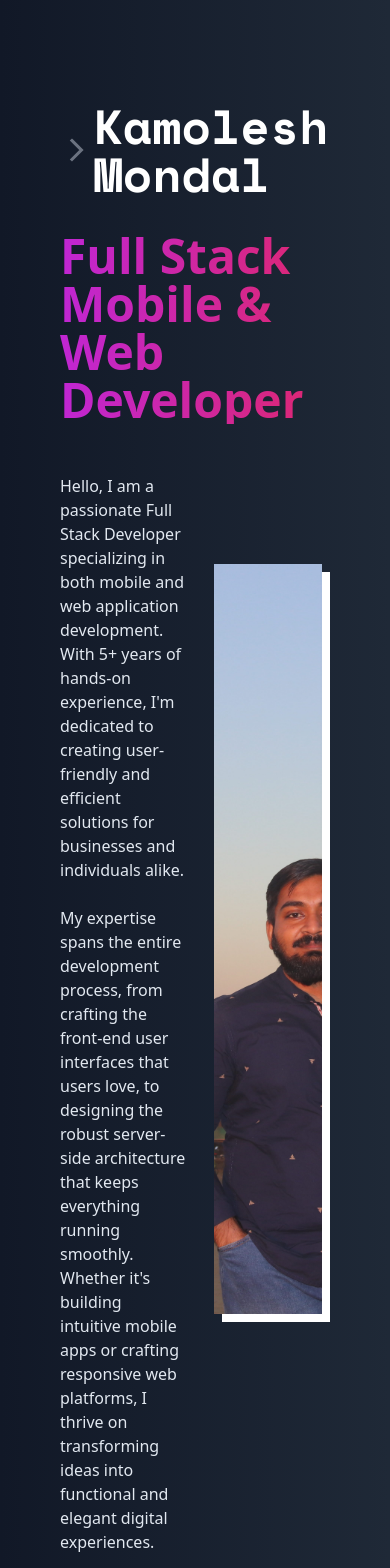
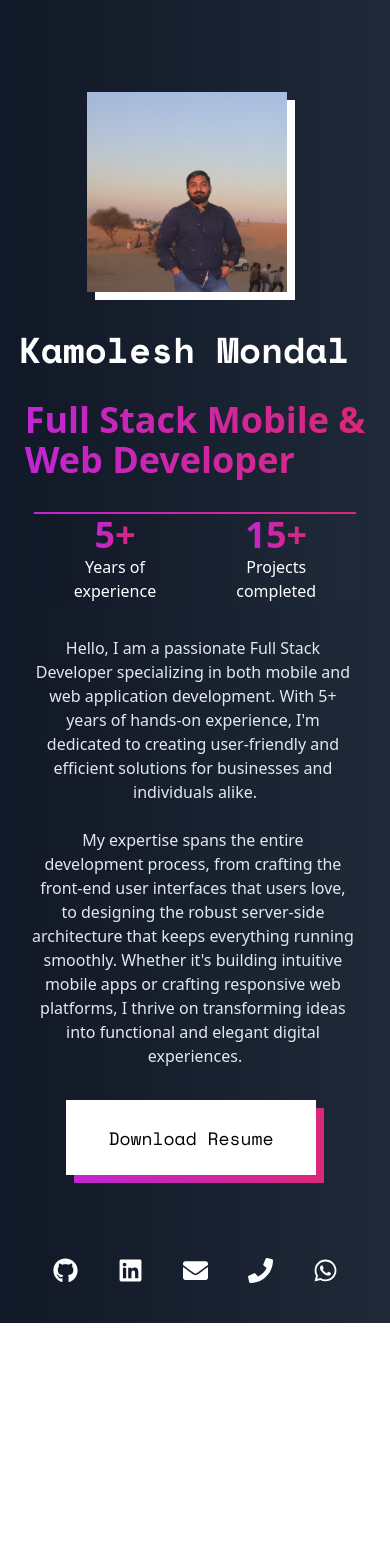
Before and after one commit to kamolesh97/portfolio-template, a Next.js app: page / in a window 390 px wide. Shown: the top 1568 px of the page. After the commit the page ends 1323 px from the top, so only its background shows below. Built offline with nearby package versions, Linux system fonts and the light colour scheme.

Commit message:
Responsive UI

```diff
--- a/src/app/AnimatedText.jsx
+++ b/src/app/AnimatedText.jsx
@@ -7,7 +7,7 @@ import { DEVELOPER_NAME } from '@/common/constants';
 const AnimatedText = () => {
   return (
     <TypeAnimation
-      className="type text-5xl font-semibold text-white"
+      className="type text-4xl font-semibold text-white md:text-5xl"
       cursor={false}
       sequence={[DEVELOPER_NAME]}
       speed={20}
--- a/src/app/InfoSection/Info.jsx
+++ b/src/app/InfoSection/Info.jsx
@@ -1,10 +1,12 @@
 const Info = ({ label, value }) => {
   return (
-    <div className="flex w-[200px] items-center justify-center px-[20px] font-sans">
+    <div className="flex flex-col items-center justify-center px-[40px] font-sans md:w-[200px] md:flex-row md:px-[20px]">
       <p className="bg-gradient-to-r from-fuchsia-600 to-pink-600 bg-clip-text text-4xl font-bold text-transparent ">
         {value}
       </p>
-      <span className="ml-4 text-white">{label}</span>
+      <span className="whitespace-break-spaces text-center text-white md:ml-4 md:text-start">
+        {label}
+      </span>
     </div>
   );
 };
--- a/src/app/InfoSection/index.jsx
+++ b/src/app/InfoSection/index.jsx
@@ -12,7 +12,7 @@ const InfoSection = ({ className }) => {
         className
       )}
     >
-      <div className="flex h-[90px] bg-gradient-to-r from-gray-900 to-gray-800">
+      <div className="flex h-[90px] justify-evenly bg-gradient-to-r from-gray-900 to-gray-800 md:justify-start">
         {INFO.map((info, index) => (
           <Info {...info} key={index} />
         ))}
--- a/src/app/page.js
+++ b/src/app/page.js
@@ -11,23 +11,9 @@ import Urls from './Urls';
 
 const Home = () => (
   <div className="flex min-h-screen flex-col items-center justify-center overflow-y-auto bg-black md:py-[50px]">
-    <div className="w-[100vw] bg-gradient-to-r from-gray-900 to-gray-800 p-[60px] pt-[100px] md:w-[90vw] md:rounded-2xl xl:w-[50vw]">
-      <div className="flex items-center justify-between">
-        <div className="flex w-[60%] flex-col items-start pr-8">
-          <div className="flex min-h-[100px] items-center">
-            <IoChevronForwardSharp className="text-6xl text-gray-500" />
-            <AnimatedText />
-          </div>
-          <p className="mt-8 whitespace-break-spaces bg-gradient-to-r from-fuchsia-600 to-pink-600 bg-clip-text font-sans text-5xl font-bold text-transparent">
-            {DESIGNATION}
-          </p>
-          <p className="mb-8 mt-[50px] whitespace-break-spaces font-sans text-slate-200">{INTRO}</p>
-          <InfoSection className="mb-8" />
-          <Link download={RESUME_FILE_NAME} href={`/resume/${RESUME_FILE_NAME}`} target="_blank">
-            <Button label="Download Resume" />
-          </Link>
-        </div>
-        <div className="flex h-[750px] w-[50%] bg-white">
+    <div className="w-[100vw] bg-gradient-to-r from-gray-900 to-gray-800 pt-[100px] md:w-[90vw] md:rounded-2xl md:p-[60px] md:pt-[100px] xl:w-[50vw]">
+      <div className="flex flex-col items-center justify-between md:flex-row">
+        <div className="flex h-[200px] w-[200px] bg-white md:order-2 md:h-[750px] md:w-[50%]">
           <div className="relative -ml-2 -mt-2 h-full w-full">
             <Image
               alt="profile"
@@ -37,8 +23,29 @@ const Home = () => (
             />
           </div>
         </div>
+        <div className="flex flex-col items-center md:w-[60%] md:items-start md:pr-8">
+          <div className="order-1 flex min-h-[100px] items-center">
+            <IoChevronForwardSharp className="hidden text-6xl text-gray-500 md:block" />
+            <AnimatedText />
+          </div>
+          <p className="order-2 whitespace-break-spaces bg-gradient-to-r from-fuchsia-600 to-pink-600 bg-clip-text font-sans text-4xl font-bold text-transparent md:mt-8 md:text-5xl">
+            {DESIGNATION}
+          </p>
+          <InfoSection className="order-3 mt-8 md:order-4 md:mb-8 md:mt-0" />
+          <p className="order-3 mb-8 mt-8 whitespace-break-spaces px-8 text-center font-sans text-slate-200 md:mt-[50px] md:px-0 md:text-left">
+            {INTRO}
+          </p>
+          <Link
+            className="order-5"
+            download={RESUME_FILE_NAME}
+            href={`/resume/${RESUME_FILE_NAME}`}
+            target="_blank"
+          >
+            <Button label="Download Resume" />
+          </Link>
+        </div>
       </div>
-      <div className="flex h-[100px] flex-1 items-end justify-center">
+      <div className="mb-10 flex h-[100px] flex-1 items-end justify-center md:mb-0">
         <Urls />
       </div>
     </div>
--- a/src/common/constants.js
+++ b/src/common/constants.js
@@ -22,11 +22,11 @@ const INTRO =
   "Hello, I am a passionate Full Stack Developer specializing in both mobile and web application development. With 5+ years of hands-on experience, I'm dedicated to creating user-friendly and efficient solutions for businesses and individuals alike.\n\nMy expertise spans the entire development process, from crafting the front-end user interfaces that users love, to designing the robust server-side architecture that keeps everything running smoothly. Whether it's building intuitive mobile apps or crafting responsive web platforms, I thrive on transforming ideas into functional and elegant digital experiences.";
 const INFO = [
   {
-    label: 'Years of experience',
+    label: 'Years of\nexperience',
     value: '5+',
   },
   {
-    label: 'Projects completed',
+    label: 'Projects\ncompleted',
     value: '15+',
   },
 ];
```
